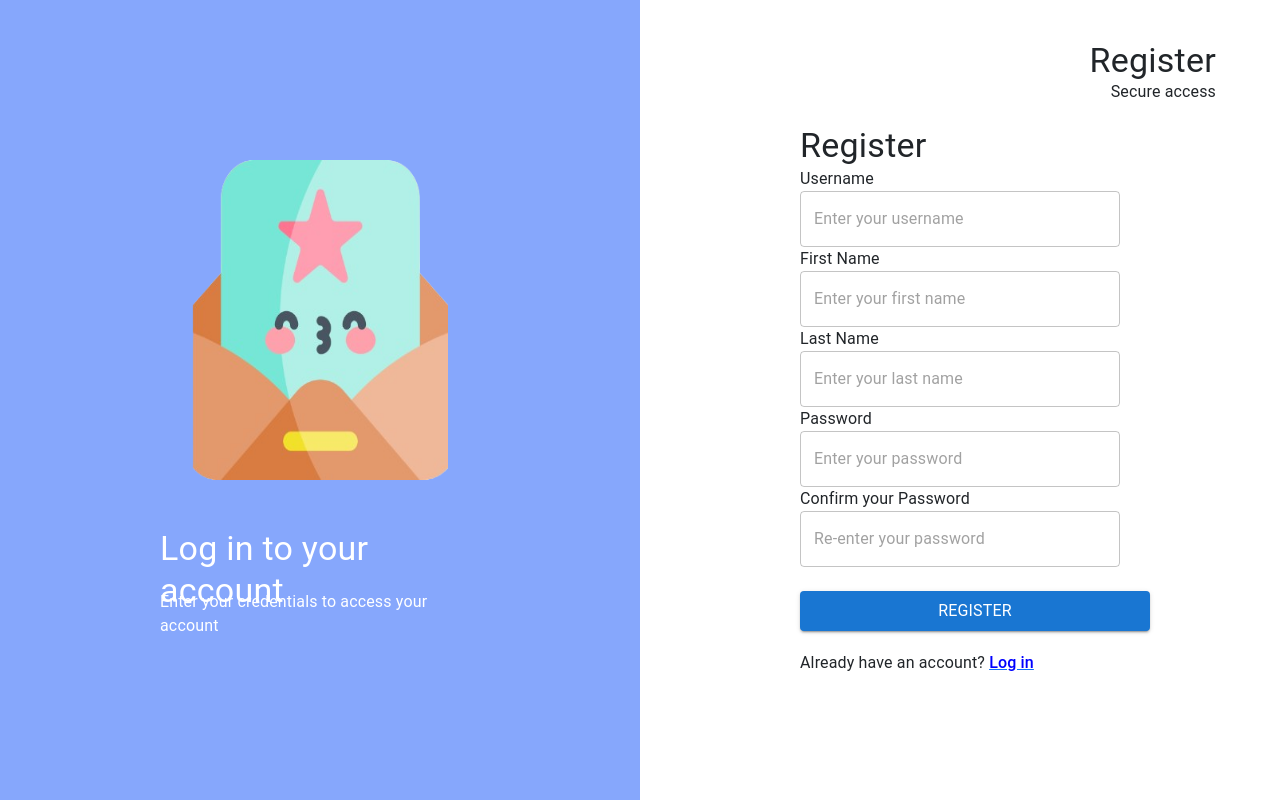
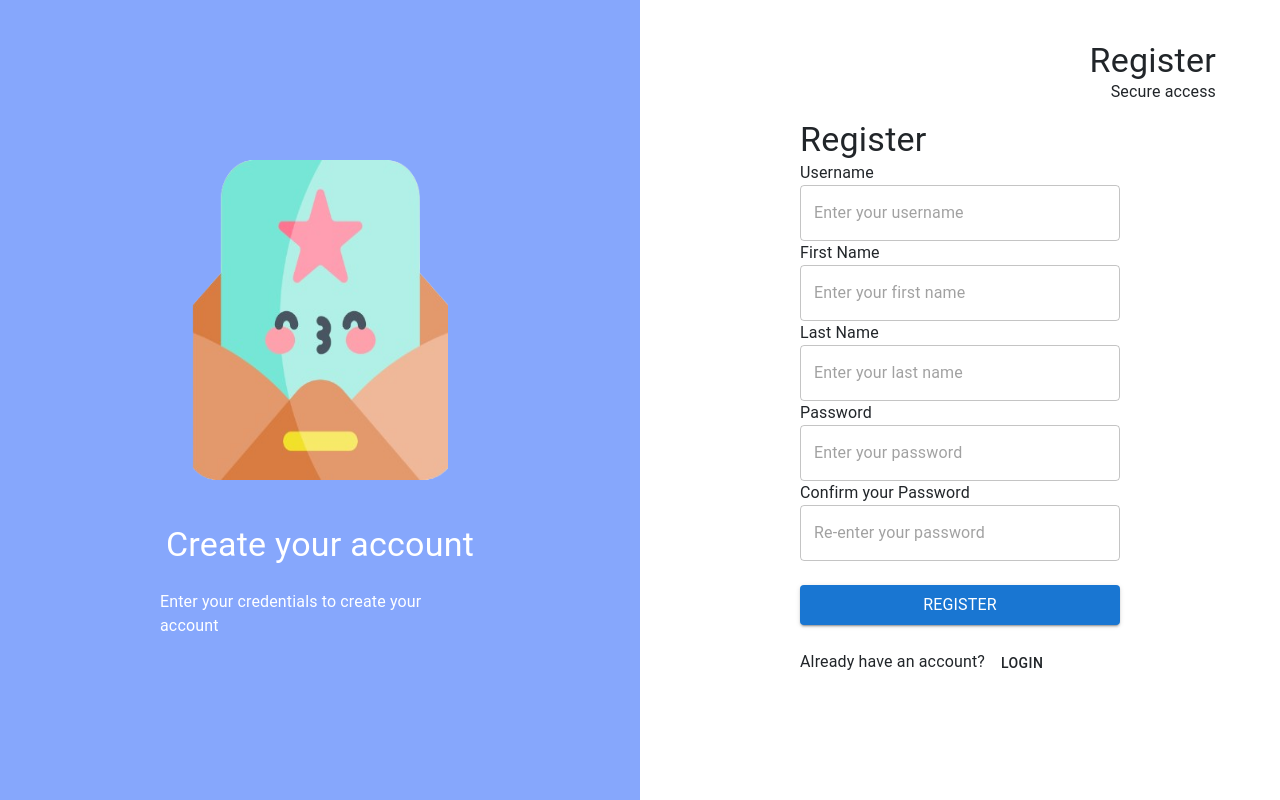
Before and after one commit to mikeronald-fuentes/metroevent, a React (Create React App) app: page /register in a window 1280 px wide. Built offline with nearby package versions, Linux system fonts and the light colour scheme.

Commit message:
Mike and Idul confirmed

```diff
--- a/src/pages/Register.js
+++ b/src/pages/Register.js
@@ -69,12 +69,16 @@ const Register = () => {
         });
     };
 
+    const handleLoginClick = (event) => {
+        navigate('/login')
+    }
+
     return(
         <div className='registerScreen'>
             <div className="blue">
                 <img src={logo} alt="Logo" className="logo" />
-                <Typography variant="h4" className="tag">Log in to your account</Typography>
-                <Typography variant="body1" className="tag2">Enter your credentials to access your account</Typography>
+                <Typography variant="h4" className="tag">Create your account</Typography>
+                <Typography variant="body1" className="tag2">Enter your credentials to create your account</Typography>
             </div>
             <ToastContainer position="top-right" />
             <div className='right'>
@@ -93,9 +97,13 @@ const Register = () => {
                     <Typography variant="body1" className="passtag">Confirm your Password</Typography>
                     <TextField variant="outlined" placeholder="Re-enter your password" className="inputConfirmPassword" type="password" name="confirmPassword" value={formData.confirmPassword} onChange={handleInputChange} />
                     <br />
-                    <Button variant="contained" className="loginbutton" onClick={handleRegister}><Typography>Register</Typography></Button>
+                    <Button variant="contained" className="registerbutton" onClick={handleRegister}>
+                        <Typography>Register</Typography>
+                    </Button>
                     <div style={{marginTop: '20px'}}>
-                    <Typography variant="body1">Already have an account? <Link to="/login"><span style={{color: 'blue'}}>Log in</span></Link></Typography>
+                    <Typography variant="body1">Already have an account?
+                        <Button variant='outline' onClick={handleLoginClick}>Login</Button>
+                    </Typography>
                     </div>
                 </div>
             </div>
--- a/src/pages/registerStyles.css
+++ b/src/pages/registerStyles.css
@@ -61,3 +61,9 @@
     position: relative;
 
   }
+
+  .registerbutton{
+    font-family: 'Roboto', sans-serif;
+    width: 100%;
+    height: 40px;
+  }
```
